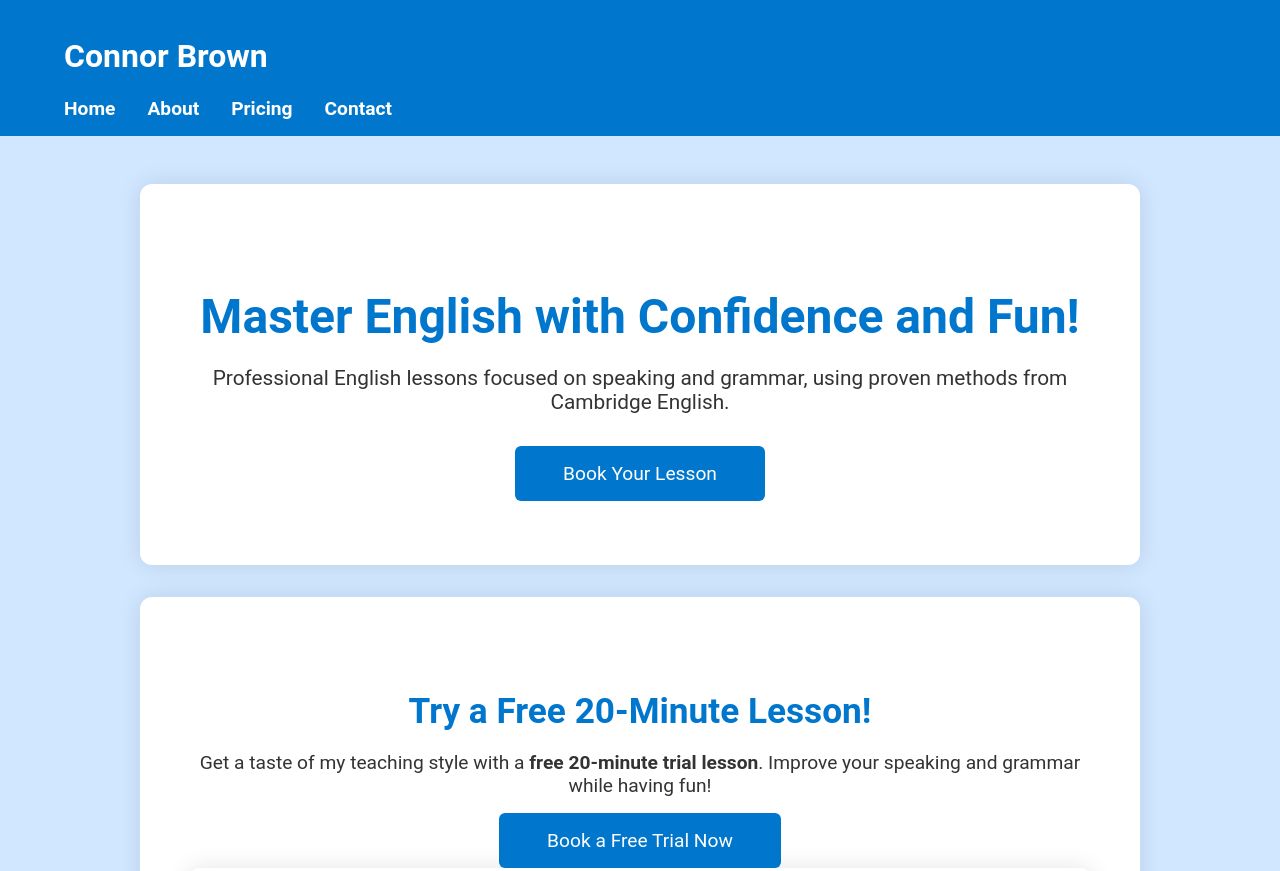
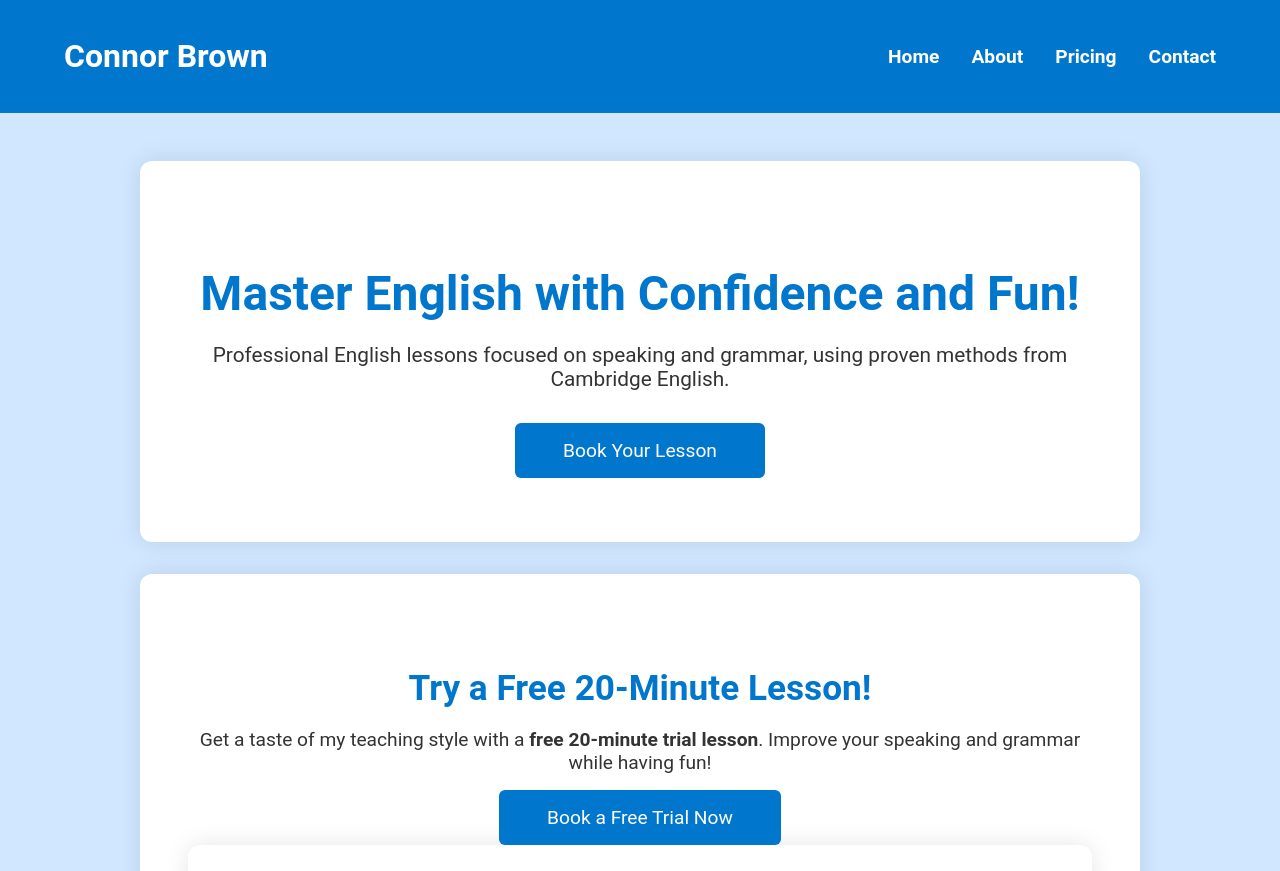
Before and after one commit to crbrownesl/Crbrownesl.github.io, a plain HTML site: page index.html in a window 1280 px wide. Shown: the top 871 px of the page. Drawn offline with Linux system fonts and the light colour scheme.

Commit message:
Update style.css

```diff
--- a/css/style.css
+++ b/css/style.css
@@ -12,7 +12,7 @@ header {
     color: white;
 }
 
-.nav-container {
+.nav-wrap {
     display: flex;
     justify-content: space-between;
     align-items: center;
```
